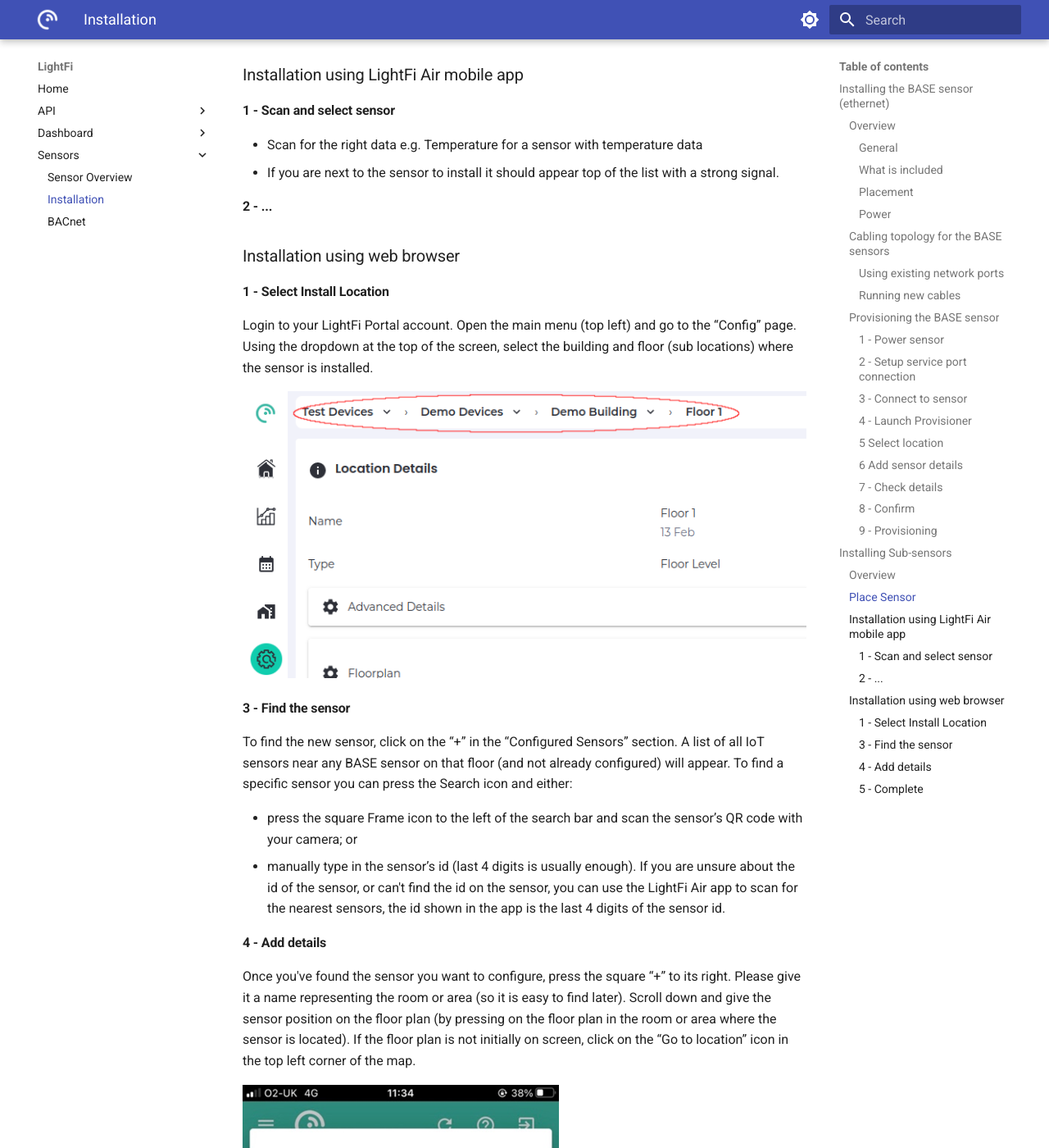
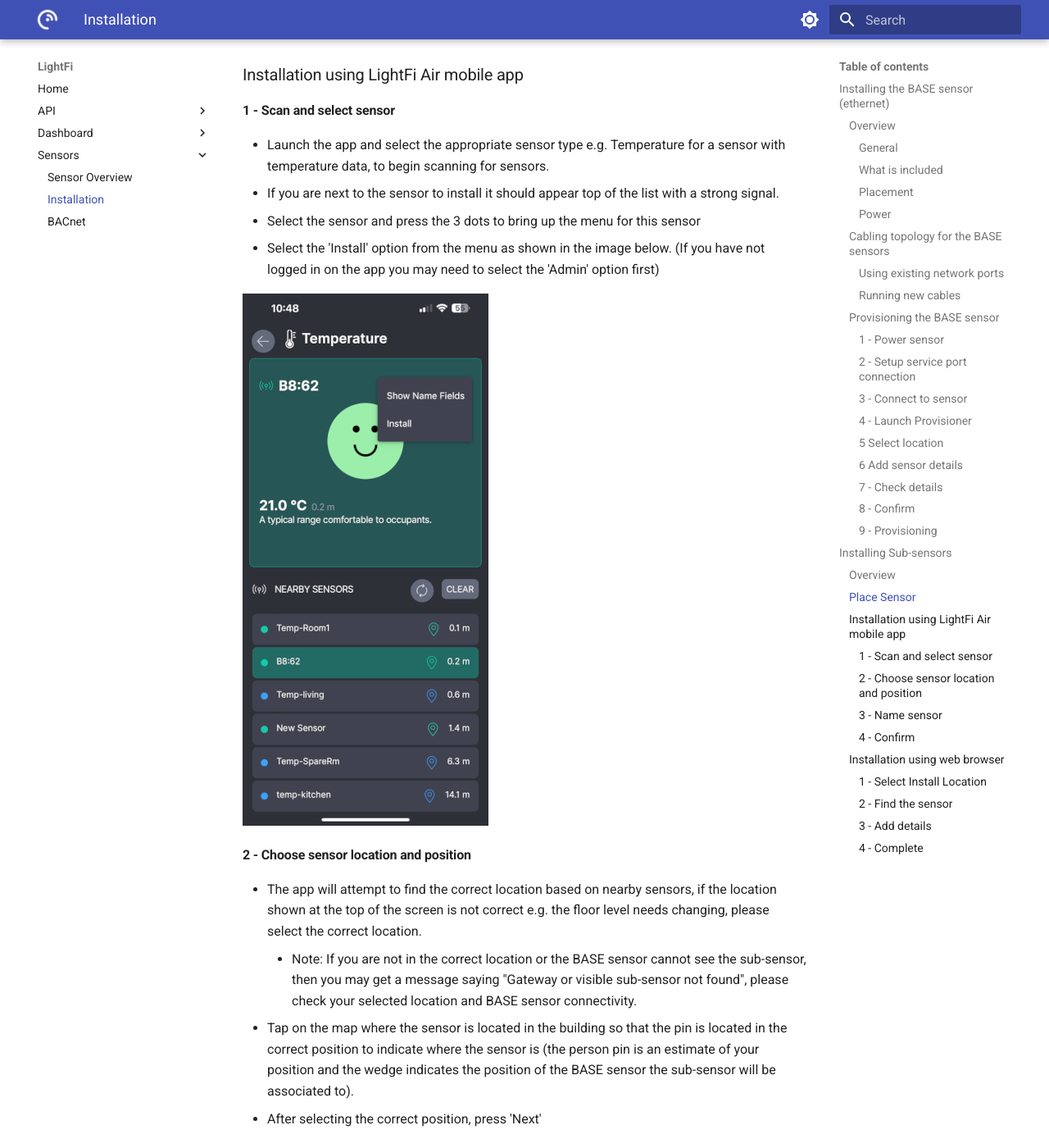
Before and after one commit to LightFiLimited/lf-documentation, an MkDocs documentation site: the page built from docs/sensors/01_install.md, in a window 1280 px wide and 1400 px high, scrolled down 8126 px. Shown: the whole window at 82% size. Built offline with MkDocs 1.6.1 and Material for MkDocs 9.7.7, drawn with Linux system fonts in a browser that asks for light colours; some of the changed text lies outside the part shown.

Commit message:
Sensor app install documentation

```diff
--- a/docs/sensors/01_install.md
+++ b/docs/sensors/01_install.md
@@ -189,10 +189,40 @@
 
 #### 1 - Scan and select sensor
 
-- Scan for the right data e.g. Temperature for a sensor with temperature data
+- Launch the app and select the appropriate sensor type e.g. Temperature for a sensor with temperature data, to begin scanning for sensors.
 - If you are next to the sensor to install it should appear top of the list with a strong signal.
+- Select the sensor and press the 3 dots to bring up the menu for this sensor
+- Select the 'Install' option from the menu as shown in the image below. (If you have not logged in on the app you may need to select the 'Admin' option first)
 
-#### 2 - ...
+![Scan and select](../img/sensors/install/app_1_scan-300px.png)
+
+
+#### 2 - Choose sensor location and position
+
+- The app will attempt to find the correct location based on nearby sensors, if the location shown at the top of the screen is not correct e.g. the floor level needs changing, please select the correct location.
+    - Note: If you are not in the correct location or the BASE sensor cannot see the sub-sensor, then you may get a message saying "Gateway or visible sub-sensor not found", please check your selected location and BASE sensor connectivity.
+- Tap on the map where the sensor is located in the building so that the pin is located in the correct position to indicate where the sensor is (the person pin is an estimate of your position and the wedge indicates the position of the BASE sensor the sub-sensor will be associated to).
+- After selecting the correct position, press 'Next'
+
+![Sensor position](../img/sensors/install/app_2_position-300px.png)
+
+#### 3 - Name sensor
+
+- Add the sensor name
+- Ensure that the Gateway name matches a BASE in the area of the sensor
+- When complete press 'Next'
+
+![Sensor name](../img/sensors/install/app_3_name-300px.png)
+
+#### 4 - Confirm
+
+- After you have entered the information the sensor will be added to BASE configuration and the online portal.
+- Please wait for the page to indicate that the sensor has been created and initial data has been received on the platform.
+    - if you have trouble on this step please ensure that the BASE internet connection is working
+- Once sensor installation is confirmed you may return to the sensors list and install more sensors
+- If you need to configure BACnet details for the sensor please see [BACnet documentation](BACnet.md#example-of-wireless-sensors-bacnet-configuration)
+
+![Confirm app installation](../img/sensors/install/app_4_confirm-300px.png)
 
 ### Installation using web browser
 
@@ -204,7 +234,7 @@
 
 ![Deploy Location](../img/sensors/install/11_sub-sensor_deploy.png)
 
-#### 3 - Find the sensor
+#### 2 - Find the sensor
 
 To find the new sensor, click on the “+” in the “Configured Sensors” section. A list
 of all IoT sensors near any BASE sensor on that floor (and not already configured) will appear.
@@ -214,7 +244,7 @@
 code with your camera; or
 - manually type in the sensor’s id (last 4 digits is usually enough). If you are unsure about the id of the sensor, or can't find the id on the sensor, you can use the LightFi Air app to scan for the nearest sensors, the id shown in the app is the last 4 digits of the sensor id.
 
-#### 4 - Add details
+#### 3 - Add details
 
 Once you've found the sensor you want to configure, press the square “+” to its
 right. Please give it a name representing the room or area (so it is easy to find later). Scroll
@@ -225,7 +255,9 @@
 ![Sensor Details](../img/sensors/install/13_sub-sensor_name.png)
 ![Sensor Position](../img/sensors/install/14_sub-sensor_position.png)
 
-#### 5 - Complete
+#### 4 - Complete
 
 To complete the setup, press “Add New Sensor”. The sensor is now configured on
 the LightFi Portal, and data is being collected.
+
+If you need to configure BACnet details for the sensor this can be done from the sensor configuration page, please see [BACnet documentation](BACnet.md#example-of-wireless-sensors-bacnet-configuration)
```
Also changed, not shown: docs/img/sensors/install/app_1_scan-300px.png (added), docs/img/sensors/install/app_2_position-300px.png (added), docs/img/sensors/install/app_3_name-300px.png (added), docs/img/sensors/install/app_4_confirm-300px.png (added).
